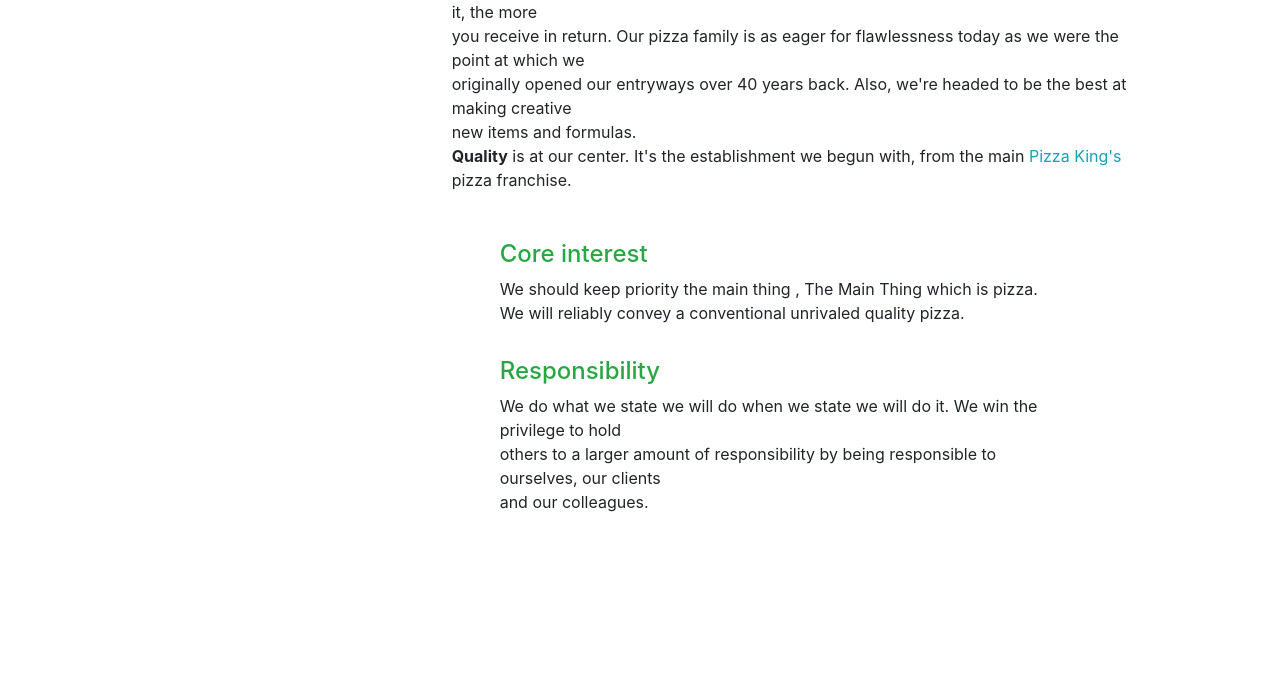
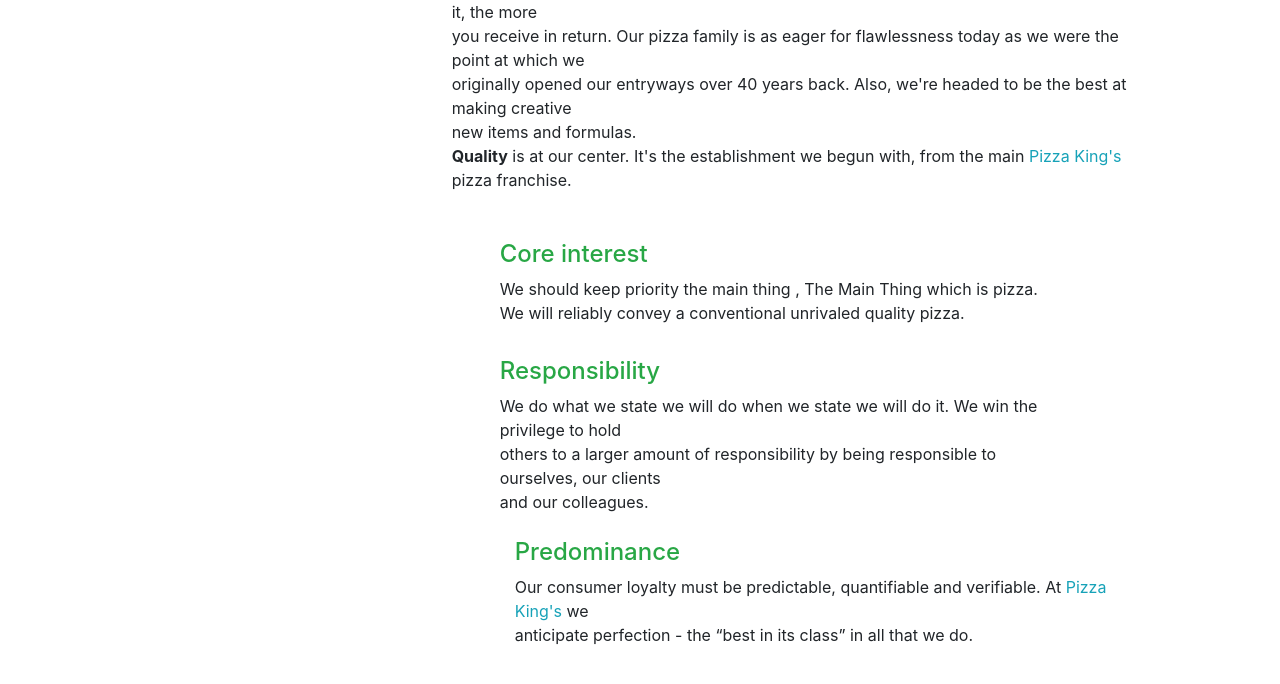
Before and after one commit to Samuel-Muriuki/The-Pizza-Kings, a plain HTML site: page index.html in a window 1280 px wide. Shown: the part 182-866 px from the top of the page. Before the commit the page ends 800 px from the top, so only its background shows below. Drawn offline with nearby package versions, Linux system fonts and the light colour scheme; files that its build step writes are made by us from their sources.

Commit message:
It will add the about us predominance segment

```diff
--- a/index.html
+++ b/index.html
@@ -127,5 +127,23 @@
                                 </div>
                             </div>
 
+                            <div class="col-11 ml-5">
+                                <h4 class="title fw-bold text-success">
+                                    Predominance
+                                </h4>
+                                <p>
+                                    Our consumer loyalty must be predictable, quantifiable and verifiable. At
+                                    <span class="text-info">Pizza King's</span> we <br>
+                                    anticipate perfection - the “best in its class” in all that we do.
+
+                                </p>
+                            </div>
+
+                        </div>
+                    </div>
+                </div>
+            </div>
+        </section>
+
 </body>
 </html>
```
